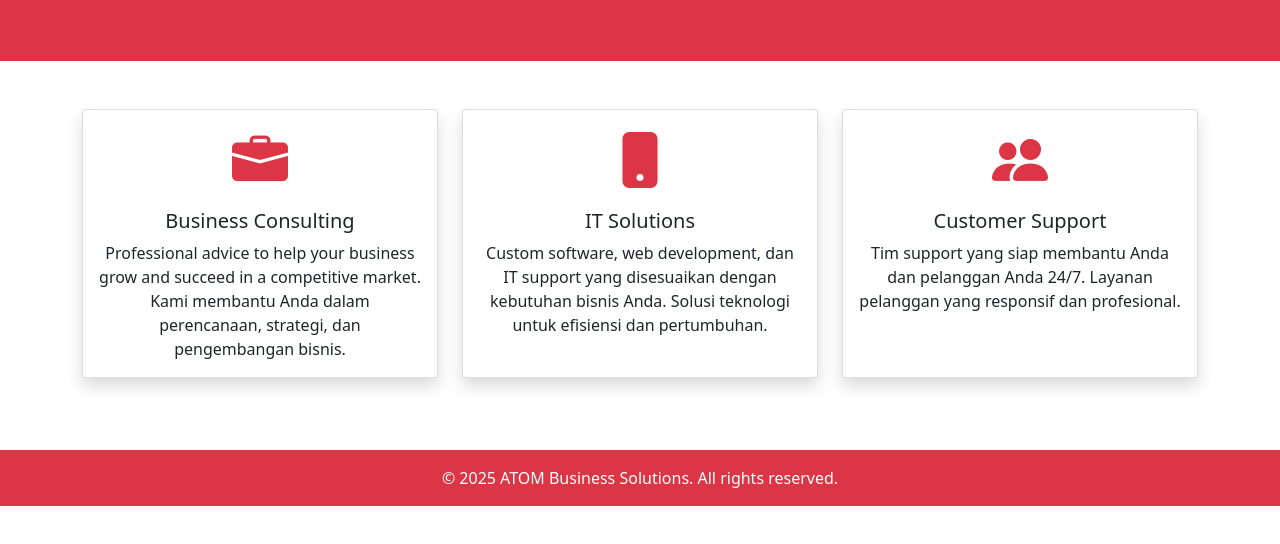
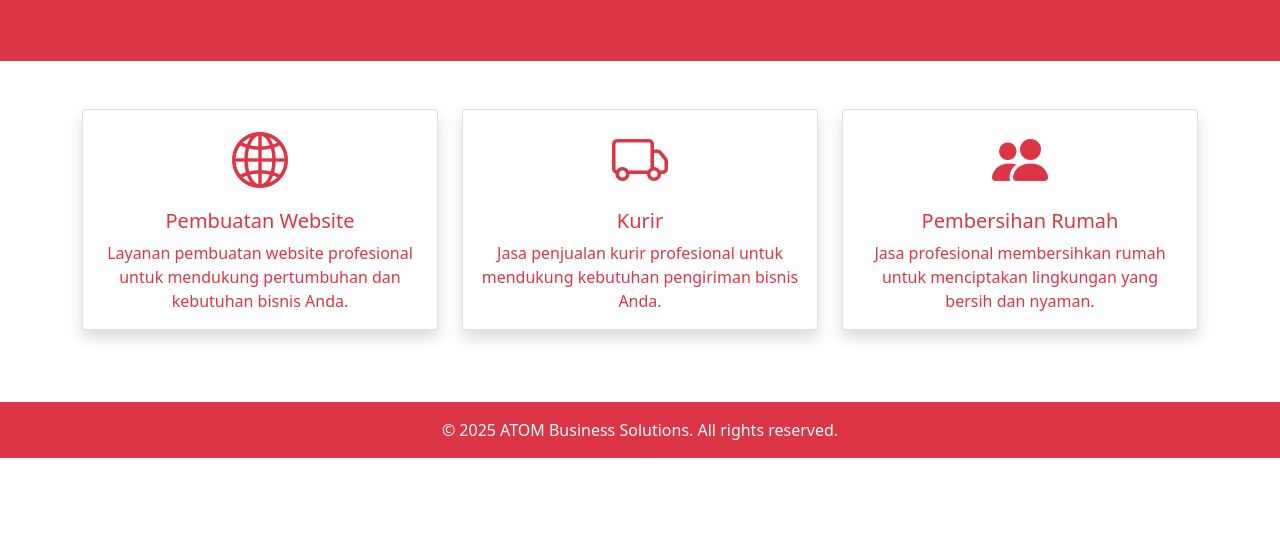
Before and after one commit to ATOM960/atom, a plain HTML site: page service.html in a window 1280 px wide. Shown: the part 212-756 px from the top of the page. Drawn offline with nearby package versions, Linux system fonts and the light colour scheme.

Commit message:
3
update

```diff
--- a/service.html
+++ b/service.html
@@ -5,7 +5,7 @@
     <meta name="viewport" content="width=device-width, initial-scale=1.0">
     <link href="https://cdn.jsdelivr.net/npm/bootstrap@5.0.2/dist/css/bootstrap.min.css" rel="stylesheet">
     <title>Services - ATOM</title>
-    <link rel="icon" type="image/png" href="src/T.png">
+    <link rel="icon" type="image/png" href="src/logo/T.png">
     <link rel="stylesheet" href="https://cdn.jsdelivr.net/npm/bootstrap-icons@1.5.0/font/bootstrap-icons.css">
 </head>
 <body>
@@ -39,31 +39,37 @@
     <section class="container py-5">
         <div class="row text-center">
             <div class="col-md-4 mb-4">
+                <a href="#" class="text-decoration-none text-danger">
                     <div class="card h-100 shadow">
                         <div class="card-body">
-                        <i class="bi bi-briefcase-fill display-4 text-danger"></i>
-                        <h5 class="card-title mt-3">Business Consulting</h5>
-                        <p class="card-text">Professional advice to help your business grow and succeed in a competitive market. Kami membantu Anda dalam perencanaan, strategi, dan pengembangan bisnis.</p>
+                            <i class="bi bi-globe2 display-4 text-danger"></i>
+                            <h5 class="card-title mt-3">Pembuatan Website</h5>
+                            <p class="card-text">Layanan pembuatan website profesional untuk mendukung pertumbuhan dan kebutuhan bisnis Anda.</p>
                         </div>
                     </div>
+                </a>
             </div>
             <div class="col-md-4 mb-4">
+                <a href="kurir.html" class="text-decoration-none text-danger">
                     <div class="card h-100 shadow">
                     <div class="card-body">
-                        <i class="bi bi-phone-fill display-4 text-danger"></i>
-                        <h5 class="card-title mt-3">IT Solutions</h5>
-                        <p class="card-text">Custom software, web development, dan IT support yang disesuaikan dengan kebutuhan bisnis Anda. Solusi teknologi untuk efisiensi dan pertumbuhan.</p>
+                        <i class="bi bi-truck display-4 text-danger"></i>
+                        <h5 class="card-title mt-3">Kurir</h5>
+                        <p class="card-text">Jasa penjualan kurir profesional untuk mendukung kebutuhan pengiriman bisnis Anda.</p>
                     </div>
                 </div>
+                </a>
             </div>
             <div class="col-md-4 mb-4">
+                <a href="pembersihan.html" class="text-decoration-none text-danger">
                     <div class="card h-100 shadow">
                     <div class="card-body">
                         <i class="bi bi-people-fill display-4 text-danger"></i>
-                        <h5 class="card-title mt-3">Customer Support</h5>
-                        <p class="card-text">Tim support yang siap membantu Anda dan pelanggan Anda 24/7. Layanan pelanggan yang responsif dan profesional.</p>
+                        <h5 class="card-title mt-3">Pembersihan Rumah</h5>
+                        <p class="card-text">Jasa profesional membersihkan rumah untuk menciptakan lingkungan yang bersih dan nyaman.</p>
                     </div>
                 </div>
+                </a>
             </div>
         </div>
     </section>
```
Lines whose indentation alone changed are shown as unchanged.
